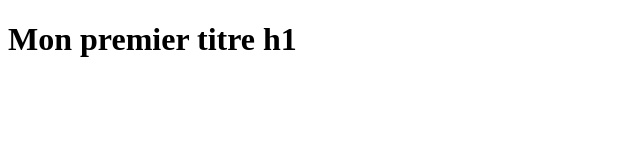
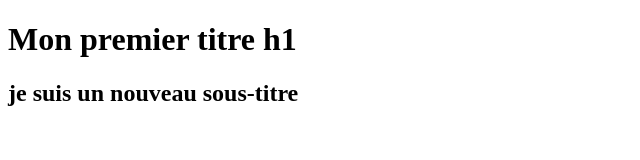
Before and after one commit to ridah00/projet-afpa, a plain HTML site: page index.html in a window 1280 px wide. Shown: the whole page, without its empty margins (0-640 px from the left). Drawn offline with Linux system fonts and the light colour scheme.

Commit message:
Update index.html

```diff
--- a/index.html
+++ b/index.html
@@ -6,5 +6,6 @@
     </head>
     <body>
         <h1> Mon premier titre h1</h1>
+        <h2> je suis un nouveau sous-titre </h2>
     </body>
 </html>
```
